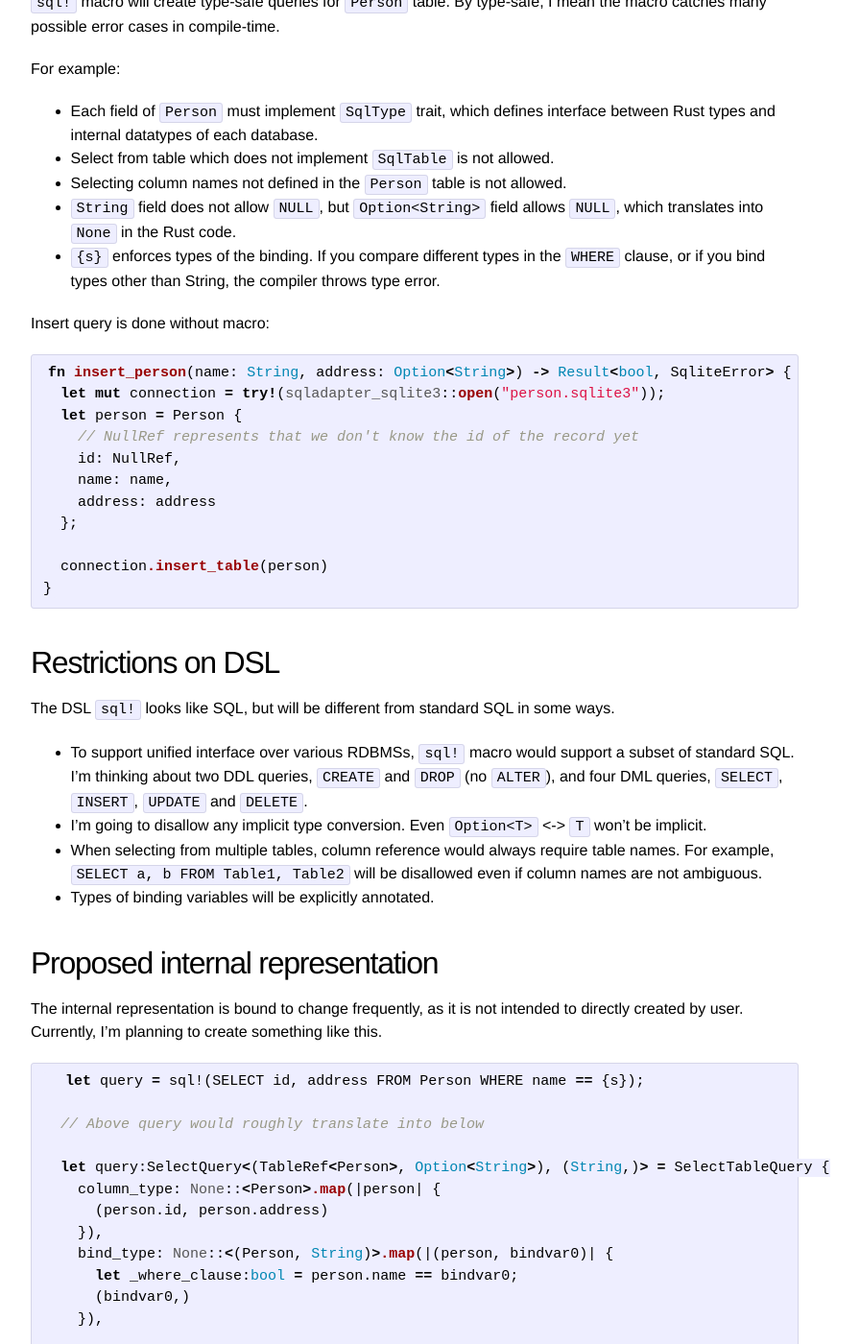
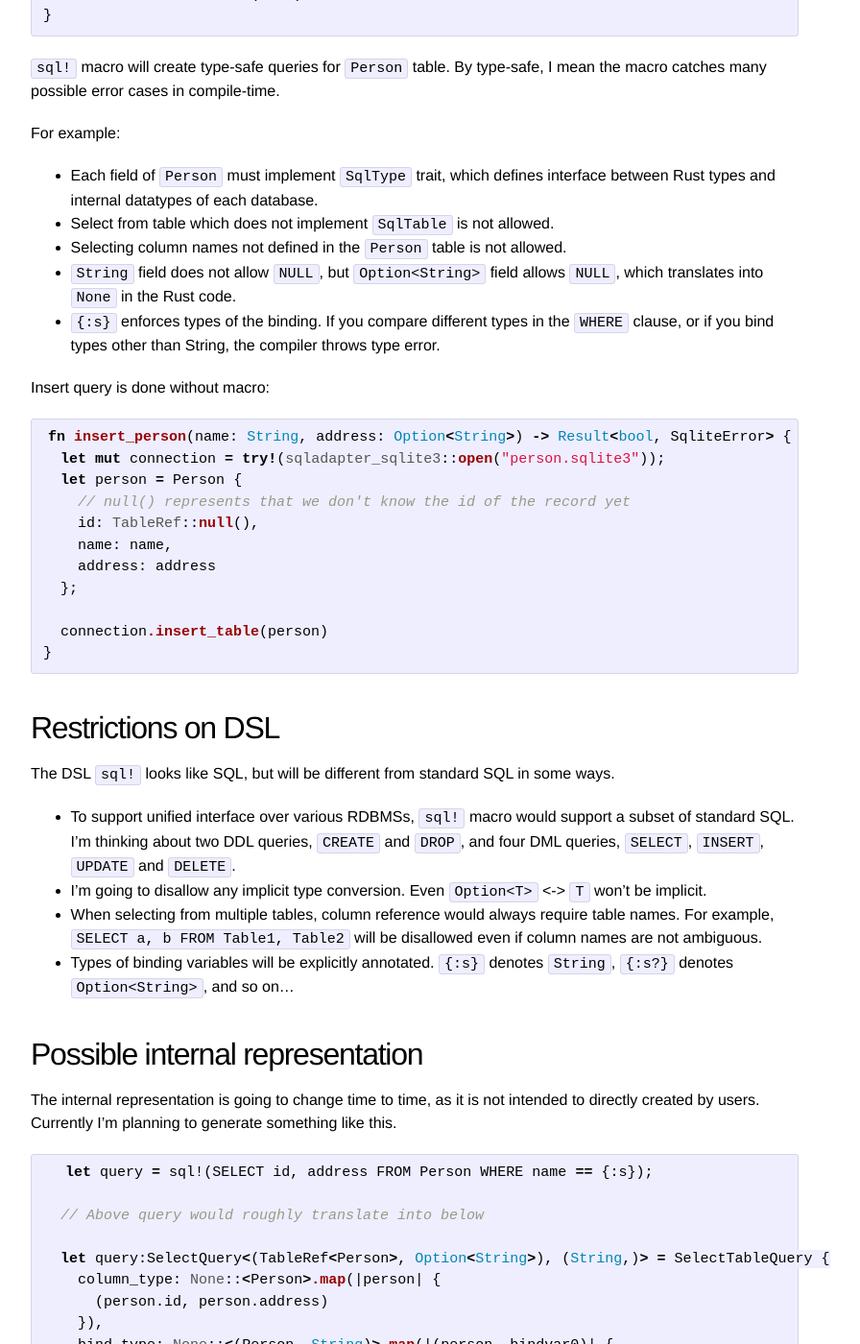
Before and after one commit to kimhyunkang/blog, a Jekyll site: the page built from _posts/2014-06-16-rust-rfc-libsql.markdown, in a window 1280 px wide and 1400 px high, scrolled down 1606 px. Shown: the whole window at 96% size, without its empty margins (208-1104 px from the left). Built offline with Jekyll 4.4.1, drawn with Linux system fonts in a browser that asks for light colours; some of the changed text lies outside the part shown.

Commit message:
Update Rust RFC

```diff
--- a/_posts/2014-06-16-rust-rfc-libsql.markdown
+++ b/_posts/2014-06-16-rust-rfc-libsql.markdown
@@ -50,8 +53,8 @@ Select query is done by macro
 fn select_by_name(name: String) -> Result<Vec<Person>, SqliteError> {
   let mut connection = try!(sqladapter_sqlite3::open("person.sqlite3"));
 
-  // {s} denotes a binding variable with type String
-  let query = sql!(SELECT * FROM Person WHERE name == {s});
+  // {:s} denotes a binding variable with type String
+  let query = sql!(SELECT * FROM Person WHERE name == {:s});
 
   // prepare statement
   let mut stmt = try!(connection.prepare_select(query));
@@ -71,7 +74,7 @@ For example:
 * Select from table which does not implement `SqlTable` is not allowed.
 * Selecting column names not defined in the `Person` table is not allowed.
 * `String` field does not allow `NULL`, but `Option<String>` field allows `NULL`, which translates into `None` in the Rust code.
-* `{s}` enforces types of the binding. If you compare different types in the `WHERE` clause, or if you bind types other than String, the compiler throws type error.
+* `{:s}` enforces types of the binding. If you compare different types in the `WHERE` clause, or if you bind types other than String, the compiler throws type error.
 
 Insert query is done without macro:
 
@@ -79,8 +82,8 @@ Insert query is done without macro:
 fn insert_person(name: String, address: Option<String>) -> Result<bool, SqliteError> {
   let mut connection = try!(sqladapter_sqlite3::open("person.sqlite3"));
   let person = Person {
-    // NullRef represents that we don't know the id of the record yet
-    id: NullRef,
+    // null() represents that we don't know the id of the record yet
+    id: TableRef::null(),
     name: name,
     address: address
   };
@@ -93,17 +96,17 @@ fn insert_person(name: String, address: Option<String>) -> Result<bool, SqliteEr
 
 The DSL `sql!` looks like SQL, but will be different from standard SQL in some ways.
 
-* To support unified interface over various RDBMSs, `sql!` macro would support a subset of standard SQL. I'm thinking about two DDL queries, `CREATE` and `DROP` (no `ALTER`), and four DML queries, `SELECT`, `INSERT`, `UPDATE` and `DELETE`.
+* To support unified interface over various RDBMSs, `sql!` macro would support a subset of standard SQL. I'm thinking about two DDL queries, `CREATE` and `DROP`, and four DML queries, `SELECT`, `INSERT`, `UPDATE` and `DELETE`.
 * I'm going to disallow any implicit type conversion. Even `Option<T>` <-> `T` won't be implicit.
 * When selecting from multiple tables, column reference would always require table names. For example, `SELECT a, b FROM Table1, Table2` will be disallowed even if column names are not ambiguous.
-* Types of binding variables will be explicitly annotated.
+* Types of binding variables will be explicitly annotated. `{:s}` denotes `String`, `{:s?}` denotes `Option<String>`, and so on...
 
-## Proposed internal representation
+## Possible internal representation
 
-The internal representation is bound to change frequently, as it is not intended to directly created by user. Currently, I'm planning to create something like this.
+The internal representation is going to change time to time, as it is not intended to directly created by users. Currently I'm planning to generate something like this.
 
 {% highlight rust %}
-  let query = sql!(SELECT id, address FROM Person WHERE name == {s});
+  let query = sql!(SELECT id, address FROM Person WHERE name == {:s});
 
   // Above query would roughly translate into below
 
```
Also changed, not shown: other parts of _posts/2014-06-16-rust-rfc-libsql.markdown (+7 -4 lines).
